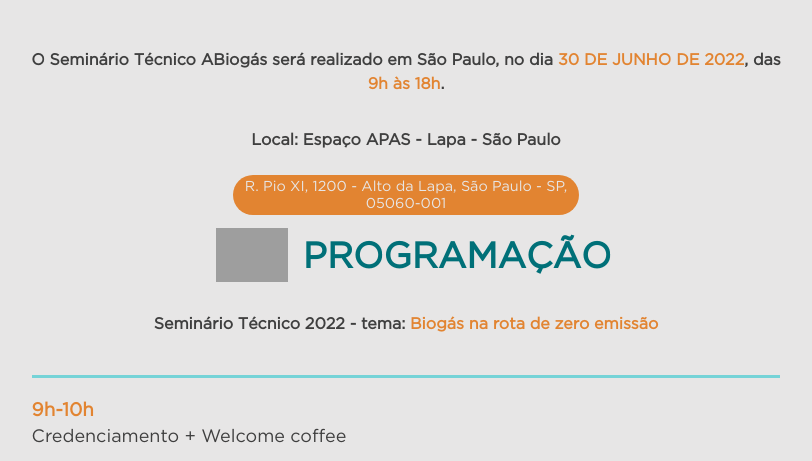
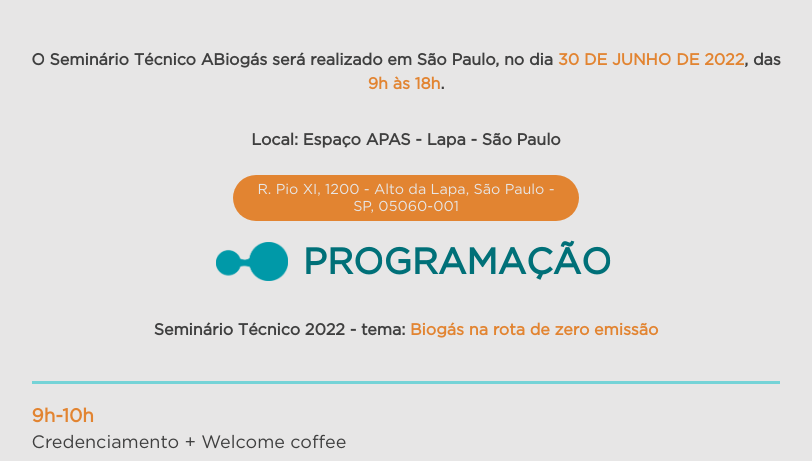
Before and after one commit to joilsonlira/landing_page, a PHP site: page / in a window 1280 px wide. Shown: the part 1952-2413 px from the top of the page, without its empty margins (234-1046 px from the left). Run offline with PHP 8.4, Linux system fonts and the light colour scheme; grey boxes are pictures that could not be loaded.

Commit message:
UPDATE: atualização dos estilo

```diff
--- a/index.html
+++ b/index.html
@@ -313,7 +313,6 @@
                     </div>
                 </div>
 
-
                 <!--Modal -->
                 <div id="modal_patrocinar" class="modal">
                     <!-- Modal content -->
--- a/styles/index.css
+++ b/styles/index.css
@@ -664,7 +664,9 @@ main{
         color: var(--color-light);
         background-color: var(--color-second);
     }
-
+    .btn_endereco{
+        padding: 3%;
+    }
     #btn_contato{
         width: 20vw;
     }
```
Also changed, not shown: components/images/icon_header.png (added).
